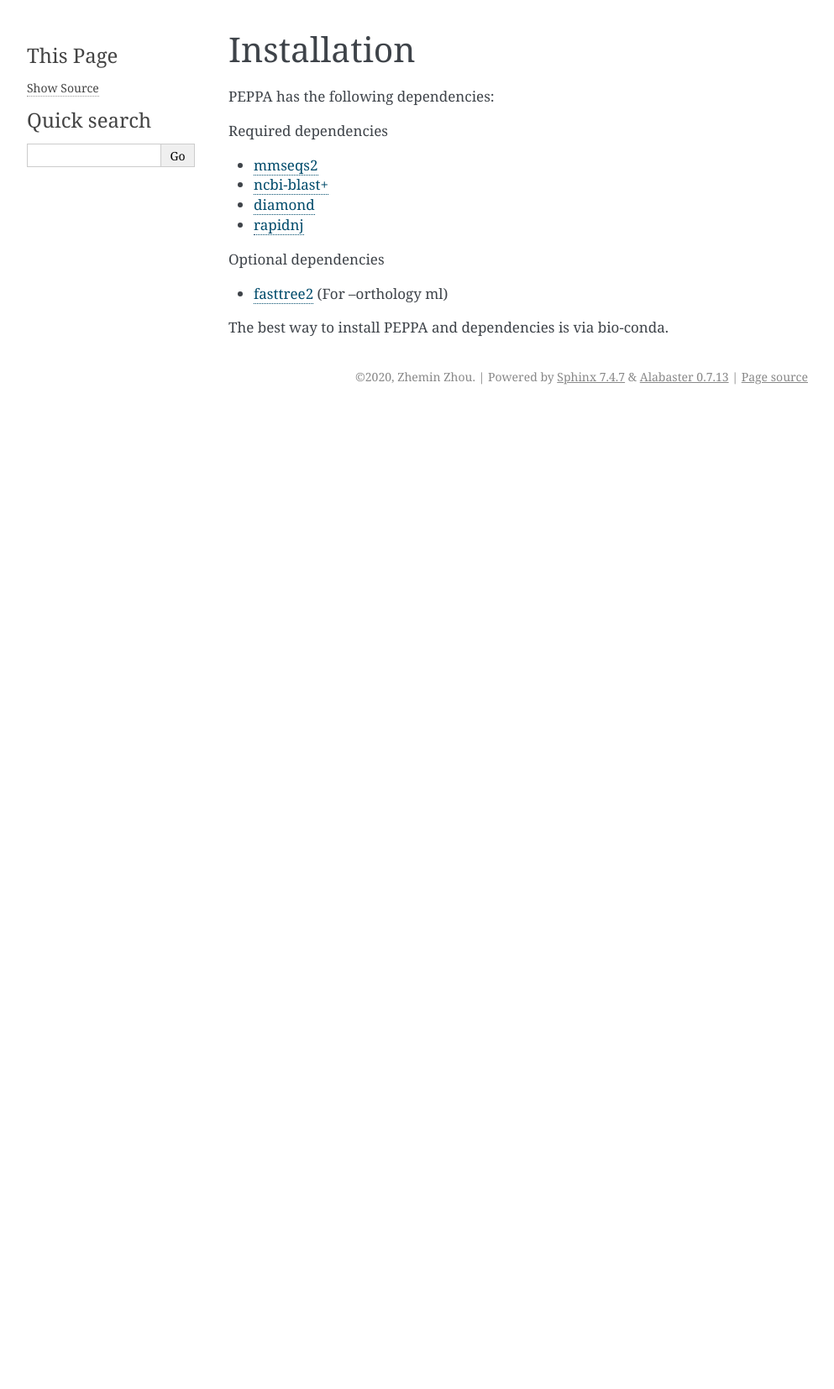
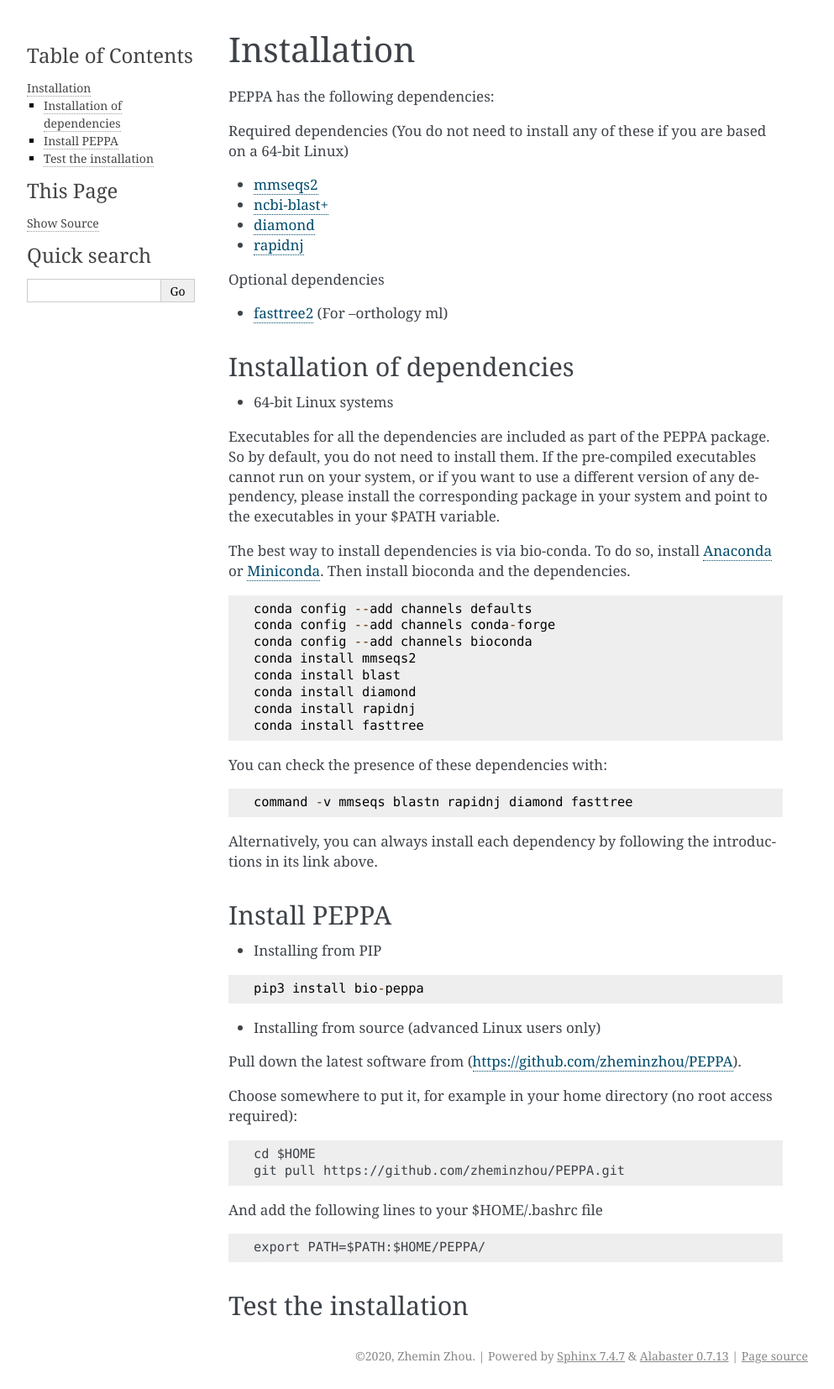
Before and after one commit to zheminzhou/PEPPAN, a Sphinx documentation site: the page built from docs/source/usage/installation.rst, in a window 1280 px wide. Shown: the whole page at 84% size, without its empty margins (148-1141 px from the left). Built offline with Sphinx 7.4.7, drawn with Linux system fonts in a browser that asks for light colours; before the commit the page ends 900 px from its top, so only the background shows below that.

Commit message:
Update installation.rst

```diff
--- a/docs/source/usage/installation.rst
+++ b/docs/source/usage/installation.rst
@@ -1,8 +1,9 @@
+****************
 Installation
-************
+****************
 PEPPA has the following dependencies:
 
-Required dependencies
+Required dependencies (You do not need to install any of these if you are based on a 64-bit Linux)
 
 * `mmseqs2 <https://github.com/soedinglab/MMseqs2>`_
 * `ncbi-blast+ <https://blast.ncbi.nlm.nih.gov/Blast.cgi?PAGE_TYPE=BlastDocs&DOC_TYPE=Download>`_
@@ -13,4 +14,55 @@ Optional dependencies
 
 * `fasttree2 <http://www.microbesonline.org/fasttree/#Install>`_ (For --orthology ml)
 
-The best way to install PEPPA and dependencies is via bio-conda.
+Installation of dependencies
+----------------------------
+* 64-bit Linux systems
+
+Executables for all the dependencies are included as part of the PEPPA package. So by default, you do not need to install them. If the pre-compiled executables cannot run on your system, or if you want to use a different version of any dependency, please install the corresponding package in your system and point to the executables in your $PATH variable.
+
+The best way to install dependencies is via bio-conda. To do so, install `Anaconda <https://docs.anaconda.com/anaconda/install/>`_ or `Miniconda <https://docs.conda.io/en/latest/miniconda.html>`_. Then install bioconda and the dependencies.
+::
+
+  conda config --add channels defaults
+  conda config --add channels conda-forge
+  conda config --add channels bioconda
+  conda install mmseqs2
+  conda install blast
+  conda install diamond
+  conda install rapidnj
+  conda install fasttree
+
+You can check the presence of these dependencies with:
+::
+
+  command -v mmseqs blastn rapidnj diamond fasttree
+
+Alternatively, you can always install each dependency by following the introductions in its link above.
+
+Install PEPPA
+----------------------------
+* Installing from PIP
+
+::
+
+  pip3 install bio-peppa
+
+
+* Installing from source (advanced Linux users only)
+
+Pull down the latest software from (https://github.com/zheminzhou/PEPPA).
+
+Choose somewhere to put it, for example in your home directory (no root access required):
+::
+
+  cd $HOME
+  git pull https://github.com/zheminzhou/PEPPA.git
+
+And add the following lines to your $HOME/.bashrc file
+::
+
+  export PATH=$PATH:$HOME/PEPPA/
+
+
+Test the installation
+----------------------------
```
